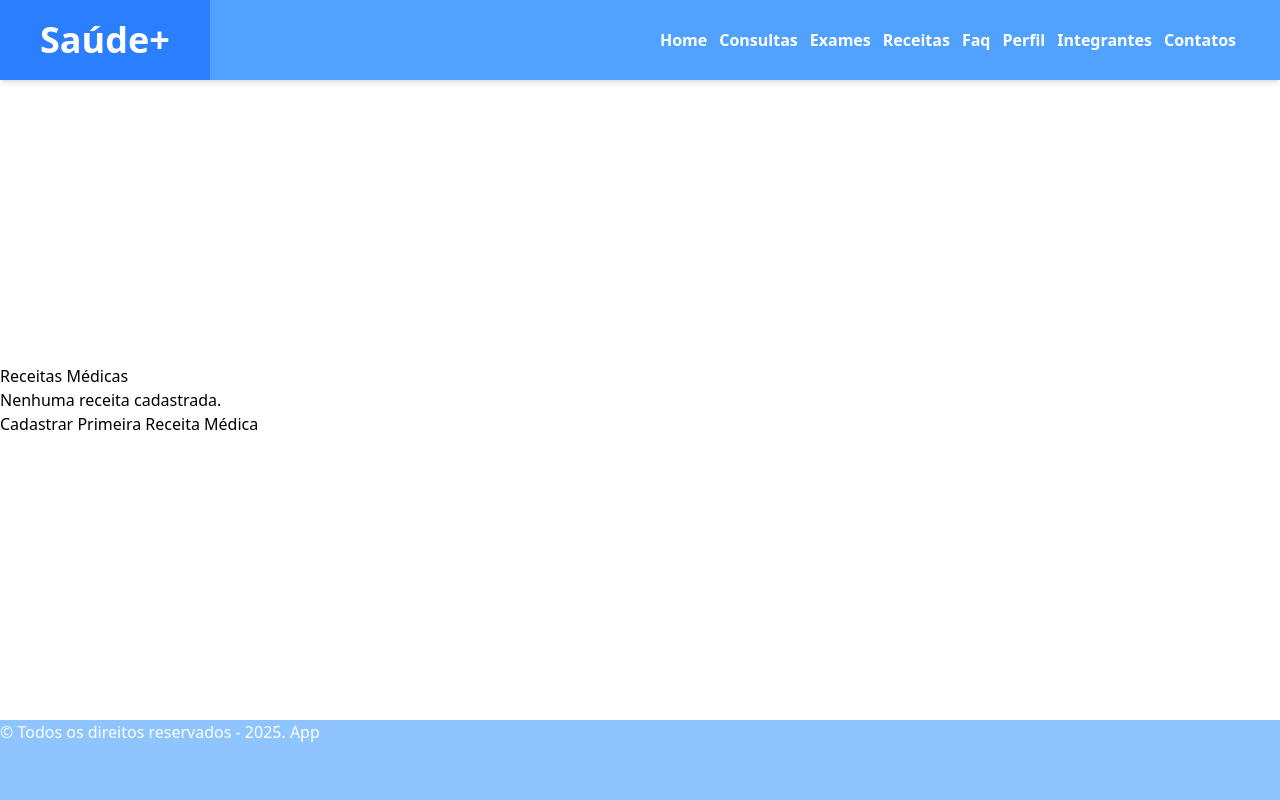
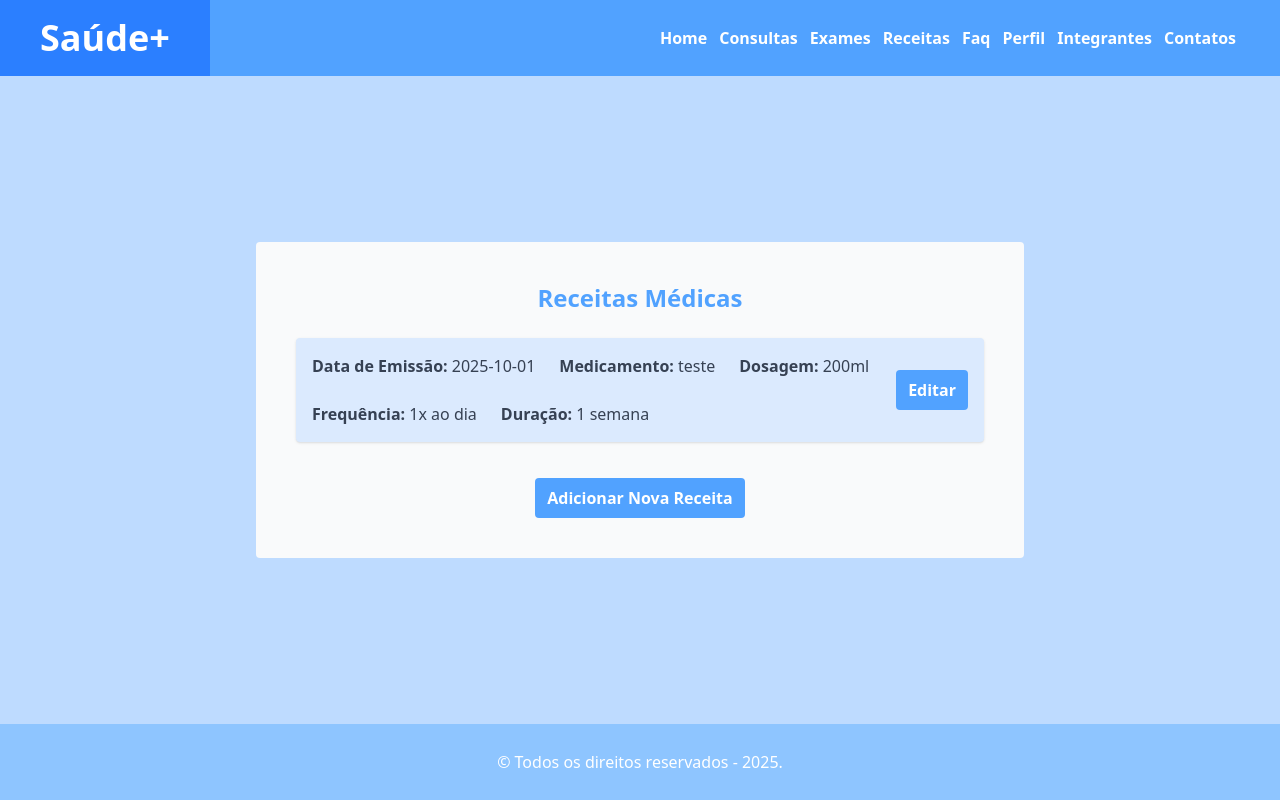
Before and after one commit to Challenge-1TDSPF-RRP/Front-End-Sprint-3, a React (Vite) app in the folder saude-mais/: page /receitas in a window 1280 px wide. Built offline with nearby package versions, Linux system fonts and the light colour scheme; data requests are answered from the project's data file.

Commit message:
Estilizando rota de receitas e seus props

```diff
--- a/saude-mais/db.json
+++ b/saude-mais/db.json
@@ -9,7 +9,16 @@
       "phone": "11111111111"
     }
   ],
-  "receitas": [],
+  "receitas": [
+    {
+      "id": "791d",
+      "dataEmissao": "2025-10-01",
+      "medicamento": "teste",
+      "dosagem": "200ml",
+      "frequencia": "1x ao dia",
+      "duracao": "1 semana"
+    }
+  ],
   "consultas": [
     {
       "id": "1c18",
--- a/saude-mais/src/components/BotaoProps/BotaoProps.tsx
+++ b/saude-mais/src/components/BotaoProps/BotaoProps.tsx
@@ -4,7 +4,7 @@ type BotaoProps = {
   cor?: string;
 };
 
-export default function Botao({ texto, onClick, cor = "Gray" }: BotaoProps) {
+export default function Botao({ texto, onClick }: BotaoProps) {
   return (
     <button
       className="bg-blue-400 text-white font-bold py-2 px-3 rounded hover:bg-blue-500 transition"
--- a/saude-mais/src/components/ConsultaProps/ConsultaProps.tsx
+++ b/saude-mais/src/components/ConsultaProps/ConsultaProps.tsx
@@ -11,7 +11,7 @@ export default function ConsultaProps({ consulta }: Props) {
 
   return (
     <li className="flex justify-between items-center bg-blue-100 p-4 rounded mb-3 shadow hover:shadow-md transition-shadow">
-      <div className="flex flex-col sm:flex-row sm:items-center gap-2 sm:gap-6 text-gray-700">
+      <div className="flex flex-col sm:flex-row sm:items-center gap-2 sm:gap-6 text-gray-700 flex-wrap">
         <span>
           <strong>Data:</strong> {consulta.data}
         </span>
--- a/saude-mais/src/components/ExameProps/ExameProps.tsx
+++ b/saude-mais/src/components/ExameProps/ExameProps.tsx
@@ -10,7 +10,7 @@ export default function ExameProps({ exame }: Props) {
 
   return (
     <li className="flex justify-between items-center bg-blue-100 p-4 rounded mb-3 shadow hover:shadow-md transition-shadow">
-      <div className="flex flex-col sm:flex-row sm:items-center gap-2 sm:gap-6 text-gray-700">
+      <div className="flex flex-col sm:flex-row sm:items-center gap-2 sm:gap-6 text-gray-700 flex-wrap">
         <span>
           <strong>Data:</strong> {exame.data}
         </span>
--- a/saude-mais/src/components/Footer/Footer.tsx
+++ b/saude-mais/src/components/Footer/Footer.tsx
@@ -2,8 +2,8 @@
 export default function Footer(){
 
     return(
-        <footer>
-              <p>&copy; Todos os direitos reservados - 2025. App</p>
+        <footer className="flex items-center justify-center">
+              <p>&copy; Todos os direitos reservados - 2025.</p>
         </footer>
     );
 }
--- a/saude-mais/src/components/ReceitaProps/ReceitaProps.tsx
+++ b/saude-mais/src/components/ReceitaProps/ReceitaProps.tsx
@@ -1,4 +1,4 @@
-// components/ReceitaItem.tsx
+// components/ReceitaProps.tsx
 import { useNavigate } from "react-router-dom";
 import type { Receita } from "../../types/tipoReceita";
 
@@ -10,15 +10,27 @@ export default function ReceitaProps({ receita }: Props) {
   const navigate = useNavigate();
 
   return (
-    <li style={{ marginBottom: "10px" }}>
-      <strong>Data de Emissão:</strong> {receita.dataEmissao} |{" "}
-      <strong>Medicamento:</strong> {receita.medicamento} |{" "}
-      <strong>Dosagem:</strong> {receita.dosagem} |{" "}
-      <strong>Frequência:</strong> {receita.frequencia} |{" "}
-      <strong>Duração:</strong> {receita.duracao}
+    <li className="flex justify-between items-center bg-blue-100 p-4 rounded mb-3 shadow hover:shadow-md transition-shadow">
+      <div className="flex flex-col sm:flex-row sm:items-center gap-2 sm:gap-6 text-gray-700 flex-wrap">
+        <span>
+          <strong>Data de Emissão:</strong> {receita.dataEmissao}
+        </span>
+        <span>
+          <strong>Medicamento:</strong> {receita.medicamento}
+        </span>
+        <span>
+          <strong>Dosagem:</strong> {receita.dosagem}
+        </span>
+        <span>
+          <strong>Frequência:</strong> {receita.frequencia}
+        </span>
+        <span>
+          <strong>Duração:</strong> {receita.duracao}
+        </span>
+      </div>
       <button
         onClick={() => navigate(`/editar/receitas/${receita.id}`)}
-        style={{ marginLeft: "10px" }}
+        className="bg-blue-400 text-white font-bold py-2 px-3 rounded hover:bg-blue-500 transition"
       >
         Editar
       </button>
--- a/saude-mais/src/routes/ReceitaMedica/index.tsx
+++ b/saude-mais/src/routes/ReceitaMedica/index.tsx
@@ -1,3 +1,4 @@
+// pages/ReceitaMedica.tsx
 import { useEffect, useState } from "react";
 import { useNavigate } from "react-router-dom";
 import type { Receita } from "../../types/tipoReceita";
@@ -16,19 +17,24 @@ export default function ReceitaMedica() {
   }, []);
 
   return (
-    <main>
-      <h1>Receitas Médicas</h1>
+    <main className="flex bg-blue-200 w-[100vw] h-[85vh] justify-center items-center">
+      <div className="flex bg-gray-50 rounded w-[60vw] p-10 flex-col items-center">
+        <h1 className="text-blue-400 font-bold text-2xl mb-6">Receitas Médicas</h1>
 
         {receitas.length === 0 ? (
-        <div>
-          <p>Nenhuma receita cadastrada.</p>
-          <button onClick={() => navigate("/editar/receitas")}>
+          <div className="flex flex-col items-center">
+            <p className="text-blue-400 font-semibold mb-4 bg-blue-100 p-1 rounded">
+              Nenhuma receita cadastrada.
+            </p>
+            <button
+className="bg-blue-400 text-white font-bold py-2 px-1 rounded hover:bg-blue-500 transition"              onClick={() => navigate("/editar/receitas")}
+            >
               Cadastrar Primeira Receita Médica
             </button>
           </div>
         ) : (
-        <div>
-          <ul>
+          <div className="flex flex-col items-center w-full">
+            <ul className="w-full mb-6">
               {receitas.map((r) => (
                 <ReceitaProps key={r.id} receita={r} />
               ))}
@@ -40,6 +46,7 @@ export default function ReceitaMedica() {
             />
           </div>
         )}
+      </div>
     </main>
   );
 }
```
Lines whose indentation alone changed are shown as unchanged.
